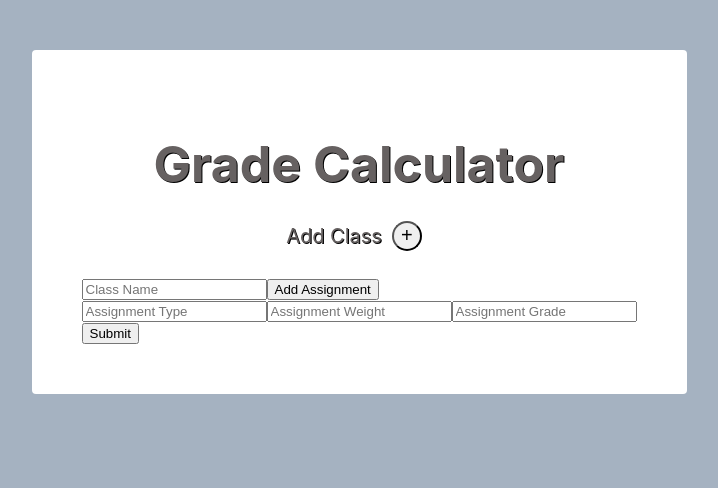
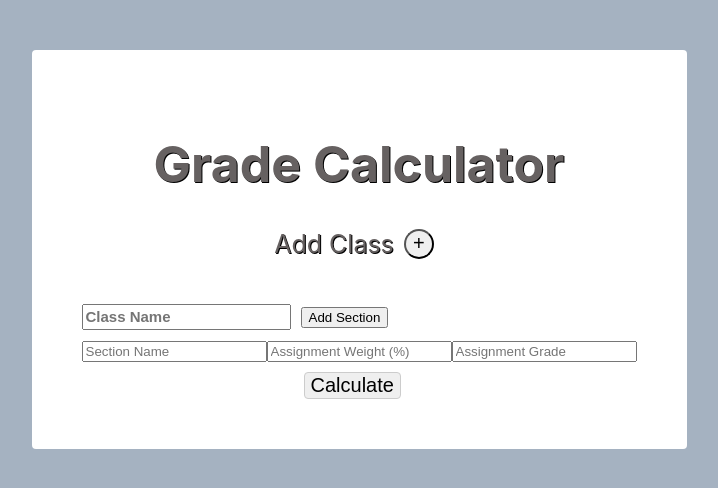
Before and after one commit to liamgelfand/grade-calculator, a React (Create React App) app in the folder client/: page / in a window 1280 px wide. Shown: the top 488 px of the page, without its empty margins (281-999 px from the left). Built offline with nearby package versions, Linux system fonts and the light colour scheme.

Commit message:
Testing frontend to back end commmunication

```diff
--- a/client/src/App.css
+++ b/client/src/App.css
@@ -21,6 +21,7 @@
   text-shadow: 1px 1px black;
   margin-bottom:10px;
 }
+
 .add-class-container{
   display:flex;
   justify-content: center;
@@ -38,7 +39,6 @@
   cursor:pointer;
 }
 
-
 .add-class-button:hover{
   background-color: #96b3d5;
   color:white;
@@ -47,11 +47,11 @@
   display: inline-block;
   color: #666161;
   text-shadow: 1px 1px black;
-  font-size: 20px;
+  font-size: 25px;
 }
 .class-container {
   background-color: #CED9E5; /* Add a background color to .class-container for visibility */
-  padding:10px;
+  padding: 10px;
   border-radius: 4px;
 }
 .submit-button {
@@ -59,9 +59,16 @@
   border: 1px solid #ccc;
   font-size: 20px;
   margin-top:10px;
+  position: relative;
+  left: 40%;
 }
-.course{
 
+.class-name {
+  margin-right: 10px;
+  margin-top: 10px;
+  margin-bottom: 10px;
+  height: 20px;
+  font-size: 15px;
+  font-weight:bold;
+  flex-basis: 100%
 }
-.assignments{
-}
--- a/client/src/App.js
+++ b/client/src/App.js
@@ -3,10 +3,10 @@ import "./App.css";
 
 export default function App() {
   const [numAssignments, setNumAssignments]=React.useState(0)
-  const [classes, setClasses]=React.useState([{name:'', assignments:[{type:'', weight:'', grade:''}]}])
+  const [classes, setClasses]=React.useState([{name:'', assignments:[{section:'', weight:'', grades:''}]}])
 
 const addClass = () => {
-  let newClass = { name: '', assignments:[{type:'', weight:'', grade:''}]}
+  let newClass = { name: '', assignments:[{section:'', weight:'', grades:''}]}
   setClasses([...classes, newClass])
 }
 
@@ -29,6 +29,25 @@ function submit (e) {
   let classData=[...classes]
   e.preventDefault();
   console.log("you are about to send over", classData)
+
+  const requestBody = JSON.stringify(classData);
+  const apiEndpoint = 'http://localhost:3001/class'
+
+  fetch(apiEndpoint, {
+    method:'POST',
+    headers: {
+      'Content-Type': 'application/json',
+    },
+    body: requestBody,
+  })
+
+  .then((response)=> response.json())
+  .then((data) => {
+    console.log('Data sent successfully:', data);
+  })
+  .catch((error) => {
+    console.error('Error sendinf data to API:', error);
+  })
 }
 
  function addAssignment(courseIndex){
@@ -44,41 +63,38 @@ function submit (e) {
   return (
     <div className="large-box">
         <h1 className="title"> Grade Calculator</h1>
-
-
-
         <div className="add-class-container">
           <p className="add-class-text">Add Class</p>
           <button className="add-class-button" onClick={addClass} label="Add Class">+</button>
-
         </div>
         <form onSubmit={(e)=>submit(e)}>
         {classes.map((input, courseIndex) => {
           return (
             <div key={courseIndex} className='course'>
               <input
+                className='class-name'
                 name='name'
                 placeholder='Class Name'
                 value={input.name}
                 onChange={event=>handleCourseChange(courseIndex, null,event)}
               />
-              <button type="button"onClick={()=>addAssignment(courseIndex)}>Add Assignment</button>
+              <button type="button"onClick={()=>addAssignment(courseIndex)}>Add Section</button>
 {
 //want to continually monitor for updates to re-render the input assignments
 //problem: it does not update as you go
 }
               {input.assignments.map((assignment, assignmentIndex)=>{
                 return(
-               <div className='assignments'>
+               <div className='section-name'>
                <input
                 name='type'
-                placeholder='Assignment Type'
+                placeholder='Section Name'
                 value={input.assignments.type}
                 onChange={event=>handleCourseChange(courseIndex,assignmentIndex,  event)}
               />
               <input
               name='weight'
-              placeholder='Assignment Weight'
+              placeholder='Assignment Weight (%)'
               value={input.assignments.weight}
               onChange={event=>handleCourseChange(courseIndex, assignmentIndex, event)}
             />
@@ -95,7 +111,7 @@ function submit (e) {
           )
         })}
         </form>
-        <button type="submit" onClick={(e)=>submit(e)}>Submit</button>
+        <button className="submit-button" type="button" onClick={(e)=>submit(e)}>Calculate</button>
     </div>
   )
 }
```
Also changed, not shown: 2 other files (tests, documents, lock files or other folders).
